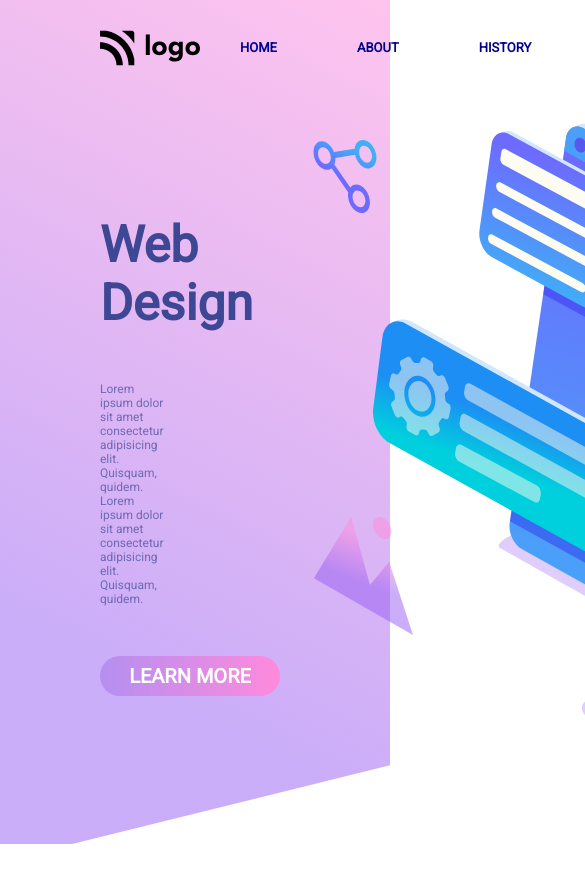
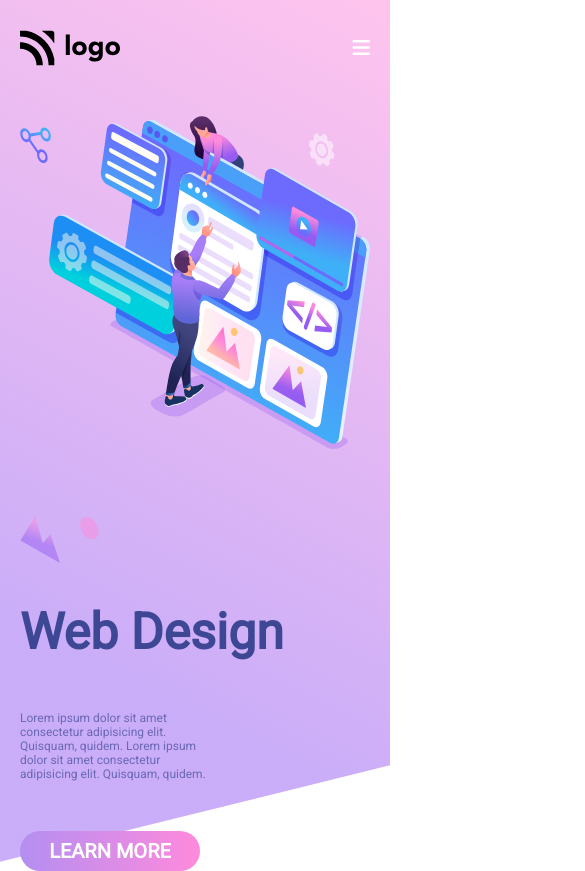
Before and after one commit to Ankit-Tanwar03/JS-Full-Stack-Development-Project-08, a website: page index.html in a window 390 px wide. Shown: the top 871 px of the page, 585 px wide, since content can reach past the window. Before the commit the page ends 844 px from the top, so only its background shows below. Drawn offline with Linux system fonts and the light colour scheme.

Commit message:
Mobile-Responsive

```diff
--- a/css/index.css
+++ b/css/index.css
@@ -21,6 +21,7 @@ body{
 nav{
     display: flex;
     justify-content: space-between;
+    align-items: center;
     margin-top: 30px;
 }
 
@@ -33,6 +34,10 @@ nav img{
     display: flex;
     justify-content: space-around;
     align-items: center;
+}
+
+.nav-items i{
+    display: none;
 }
 
 .nav-item{
@@ -120,3 +125,67 @@ h4{
     margin-top: 400px;
     margin-left: 60px;
 }
+
+@media screen and (max-width: 1300px) {
+    .vector-img{
+        width:60px
+    }
+    .intro-img{
+        width:500px
+    }
+}
+
+@media screen and (max-width: 1070px) {
+    .nav-items i{
+        display: block;
+        font-size: 20px;
+        color: #ffffff;
+        margin-left: 300px;
+    }
+
+    .imgs-div{
+        margin-right: 0px;
+    }
+
+    .left-section{
+        margin-left: 20px;
+        margin-right: 20px;
+    }
+
+    .nav-item{
+        display: none;
+    }
+
+    .intro-section{
+        flex-direction: column-reverse;
+        justify-content: center;
+        align-items: center;
+    }
+}
+
+@media screen and (max-width: 700px){
+    nav img{
+        margin-left: 20px;
+    }
+
+    .signin-btn{
+        display: none;
+        margin-right: 20px;
+    }
+
+    .nav-items i{
+        margin-left: 0px;
+        margin-right: 20px;
+    }
+
+}
+
+
+@media screen and (max-width: 520px){
+    .vector-img{
+        width:40px
+    }
+    .intro-img{
+        width:350px
+    }
+}
--- a/index.html
+++ b/index.html
@@ -11,6 +11,7 @@
       href="https://fonts.googleapis.com/css2?family=Roboto&display=swap"
       rel="stylesheet"
     />
+    <link rel="stylesheet" href="https://cdnjs.cloudflare.com/ajax/libs/font-awesome/6.1.1/css/all.min.css" integrity="sha512-KfkfwYDsLkIlwQp6LFnl8zNdLGxu9YAA1QvwINks4PhcElQSvqcyVLLD9aMhXd13uQjoXtEKNosOWaZqXgel0g==" crossorigin="anonymous" referrerpolicy="no-referrer" />
     <title>Design Landing Page</title>
   </head>
   <body>
@@ -23,6 +24,7 @@
           <h5 class="nav-item">HISTORY</h5>
           <h5 class="nav-item">BLOG</h5>
           <h5 class="nav-item">CONTACT</h5>
+          <i class="fa-solid fa-bars"></i>
         </div>
         <button class="signin-btn">SIGN IN</button>
       </nav>
```
